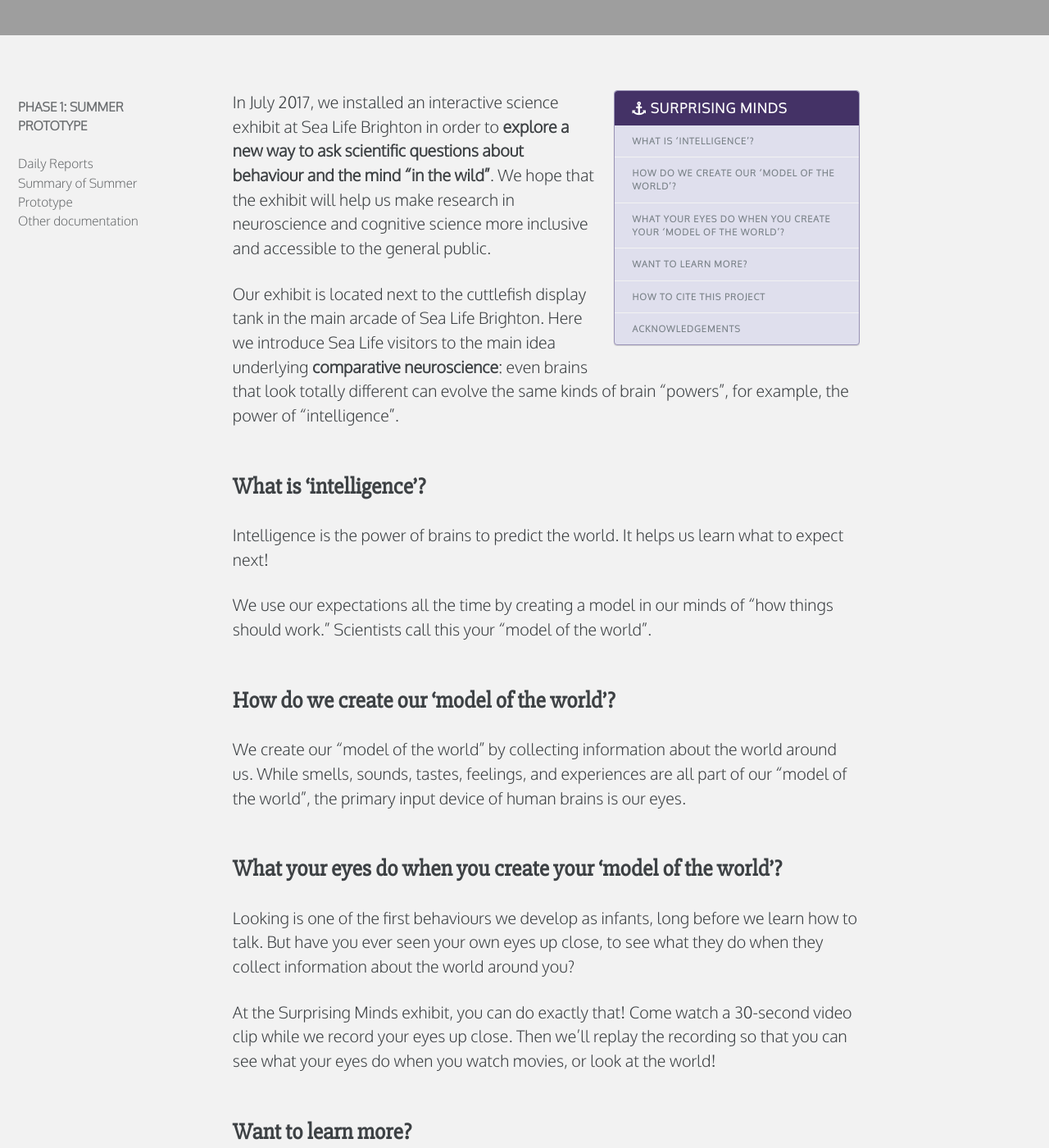
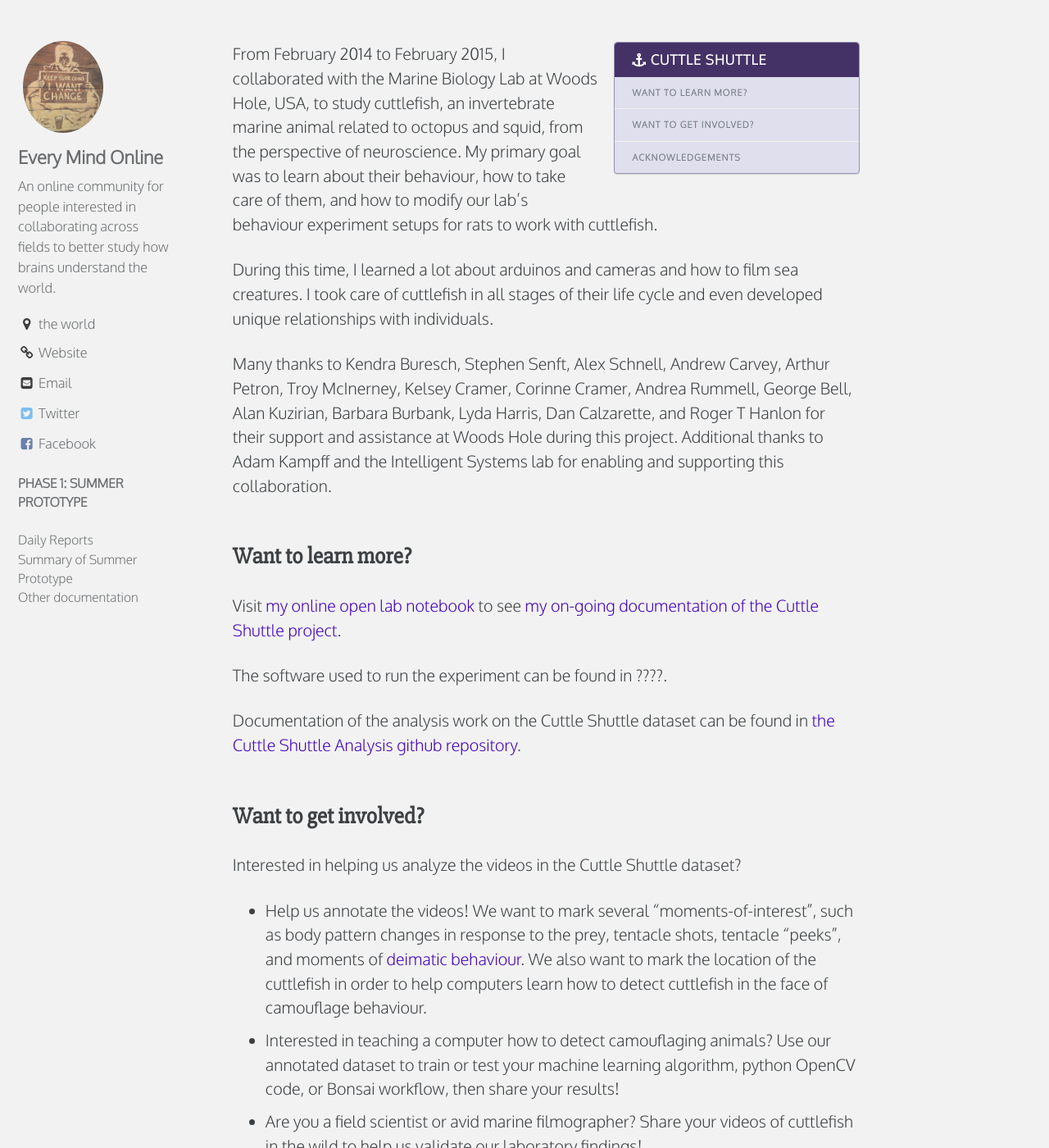
Before and after one commit to everymind/CuttleShuttle, a Jekyll site: the page built from index.md, in a window 1280 px wide and 1400 px high, scrolled down 1017 px. Shown: the whole window at 82% size. Built offline with Jekyll 4.4.1, drawn with Linux system fonts in a browser that asks for light colours; some of the changed text lies outside the part shown.

Commit message:
Update index.md

```diff
--- a/index.md
+++ b/index.md
@@ -1,90 +1,76 @@
 ---
 layout: single
-author_profile: false
+author_profile: Danbee Kim
 header:
-  image: /assets/images/SurprisingMinds_header_small.png
-excerpt: "An exhibit at Sea Life Brighton that uses eye-tracking to bring neuroscience 'into the wild'! "
+  image: /assets/images/Cuttles.png
+excerpt: "From February 2014 to February 2015, I collaborated with the Marine Biology Lab at Woods Hole, USA, to study cuttlefish, an invertebrate marine animal related to octopus and squid, from the perspective of neuroscience. My primary goal was to learn about their behaviour, how to take care of them, and how to modify our lab’s behaviour experiment setups for rats to work with cuttlefish."
 sidebar:
   nav: docs
 tags:
-  - Sea Life Brighton
+  - Cuttle Shuttle
   - projects
-  - exhibit
-  - science in the wild
+  - Woods Hole USA
 gallery:
-  - url: https://www.ucl.ac.uk/swc
-    image_path: /assets/images/SWClogo.png
-    alt: "Sainsbury Wellcome Center for Neural Circuits and Behaviour"
-    title: "Sainsbury Wellcome Center for Neural Circuits and Behaviour"
-  - url: https://www.visitsealife.com/brighton/
-    image_path: /assets/images/SEALIFEBrightonLogo.png
-    alt: "Sea Life Brighton"
-    title: "Sea Life Brighton"
+  - url: http://neuro.fchampalimaud.org/en/
+    image_path: /assets/images/CFLogo-notext-CMYK.png
+    alt: "Champalimaud Centre for the Unknown, Portugal"
+    title: "Champalimaud Centre for the Unknown, Portugal"
+  - url: http://www.mbl.edu/
+    image_path: /assets/images/MBL_logo.jpg
+    alt: "Marine Biological Laboratory, USA"
+    title: "Marine Biological Laboratory, USA"
+  - url: https://www.whoi.edu/
+    image_path: /assets/images/WoodsHole_LogoBlueTrans.png
+    alt: "Woods Hole Oceanographic Institute, USA"
+    title: "Woods Hole Oceanographic Institute, USA"
 ---
 
-{% include toc icon="anchor" title="Surprising Minds" %}
+{% include toc icon="anchor" title="Cuttle Shuttle" %}
 
-In July 2017, we installed an interactive science exhibit at Sea Life Brighton in order to **explore a new way to ask scientific questions about behaviour and the mind "in the wild"**. We hope that the exhibit will help us make research in neuroscience and cognitive science more inclusive and accessible to the general public.
+From February 2014 to February 2015, I collaborated with the Marine Biology Lab at Woods Hole, USA, to study cuttlefish, an invertebrate marine animal related to octopus and squid, from the perspective of neuroscience. My primary goal was to learn about their behaviour, how to take care of them, and how to modify our lab’s behaviour experiment setups for rats to work with cuttlefish.
 
-Our exhibit is located next to the cuttlefish display tank in the main arcade of Sea Life Brighton. Here we introduce Sea Life visitors to the main idea underlying **comparative neuroscience**: even brains that look totally different can evolve the same kinds of brain "powers", for example, the power of "intelligence".
+During this time, I learned a lot about arduinos and cameras and how to film sea creatures. I took care of cuttlefish in all stages of their life cycle and even developed unique relationships with individuals.
 
-## What is 'intelligence'?
-
-Intelligence is the power of brains to predict the world. It helps us learn what to expect next!
-
-We use our expectations all the time by creating a model in our minds of "how things should work." Scientists call this your "model of the world".
-
-## How do we create our 'model of the world'?
-
-We create our "model of the world" by collecting information about the world around us. While smells, sounds, tastes, feelings, and experiences are all part of our "model of the world", the primary input device of human brains is our eyes.
-
-## What your eyes do when you create your 'model of the world'?
-
-Looking is one of the first behaviours we develop as infants, long before we learn how to talk. But have you ever seen your own eyes up close, to see what they do when they collect information about the world around you?
-
-At the Surprising Minds exhibit, you can do exactly that! Come watch a 30-second video clip while we record your eyes up close. Then we'll replay the recording so that you can see what your eyes do when you watch movies, or look at the world!
+Many thanks to Kendra Buresch, Stephen Senft, Alex Schnell, Andrew Carvey, Arthur Petron, Troy McInerney, Kelsey Cramer, Corinne Cramer, Andrea Rummell, George Bell, Alan Kuzirian, Barbara Burbank, Lyda Harris, Dan Calzarette, and Roger T Hanlon for their support and assistance at Woods Hole during this project. Additional thanks to Adam Kampff and the Intelligent Systems lab for enabling and supporting this collaboration.
 
 ## Want to learn more?
 
-Check out our [project blog](/SurprisingMinds/categories/) for documentation of the project, and recent news and updates!
+Visit [my online open lab notebook](http://www.danbeekim.org/open-lab-notebook/) to see [my on-going documentation of the Cuttle Shuttle project](http://www.danbeekim.org/open-lab-notebook/cuttlefish-hunting-behavior/).
 
-The software used to run the interactive station can be found in [the Surprising Minds Exhibit github repository](https://github.com/everymind/SurprisingMinds-Exhibit).
+The software used to run the experiment can be found in ????.
 
-Our analyses of the exhibit's datasets can be found in [the Surprising Minds Analysis github repository](https://github.com/everymind/SurprisingMinds-Analysis).
+Documentation of the analysis work on the Cuttle Shuttle dataset can be found in [the Cuttle Shuttle Analysis github repository](https://github.com/everymind/CuttleShuttle-Analysis).
 
-Share your thoughts, photos, and videos of the exhibit on twitter, instagram, and facebook using #surprisingminds and #everymindonline!
+## Want to get involved?
 
-## How to cite this project
+Interested in helping us analyze the videos in the Cuttle Shuttle dataset?
 
-Kim D, Perkins K, Ramble C, Garnade H, Lopes G, Quinones D, Campbell-Russo R, Lischenko F, O'Brien C, Nakajima R, Hanlon RT, Blaney I, McNaught K, Barrett R, Stopps M, Fergus K, Taylor-Gee A, Osorio D, The EveryMind Team, Kampff A. *Surprising Minds*. Interactive installation and crowd human behaviour experiment. Installed 4 July 2017 at Sea Life Brighton, Brighton, UK.
+- Help us annotate the videos! We want to mark several "moments-of-interest", such as body pattern changes in response to the prey, tentacle shots, tentacle "peeks", and moments of [deimatic behaviour](https://en.wikipedia.org/wiki/Deimatic_behaviour). We also want to mark the location of the cuttlefish in order to help computers learn how to detect cuttlefish in the face of camouflage behaviour.
+- Interested in teaching a computer how to detect camouflaging animals? Use our annotated dataset to train or test your machine learning algorithm, python OpenCV code, or Bonsai workflow, then share your results!
+- Are you a field scientist or avid marine filmographer? Share your videos of cuttlefish in the wild to help us validate our laboratory findings!
+
+Interested in discussing the premises and hypotheses underlying this project? We are looking for input on the following questions:
+
+- Why do cuttlefish make the "tentacle shot pattern"?
+- How much can we read about the cuttlefish nervous system just by looking at their skin, given the tight coupling between neurons and chromatophores?
+- What is a brain? What is a nervous system? How do we know when they are intelligent, or at least acting intelligently?
+- How do cuttlefish see?
+
+If you have any other questions you want to talk about, or if you have other ideas for understanding this dataset, [I would love to hear from you!](mailto:danbee@alum.mit.edu)
 
 ## Acknowledgements
 
-| [Danbee Kim](mailto:danbee@alum.mit.edu) | Project Co-Lead | Sainsbury Wellcome Centre for Neural Circuits and Behaviour  |
-| Kerry Perkins    | Project Co-Lead   | [Sea Life Brighton](https://www.visitsealife.com/brighton/) |
-| Clive Ramble     | Design and Fabrication of outer casing for eye-tracking station | [Sol Vin](mailto:info@sol-vin.com)  |
-| Hazel Garnade    | Design and Fabrication of outer casing for eye-tracking station | [Sol Vin](mailto:info@sol-vin.com)  |
-| Goncalo Lopes    | Eyetracking Software | Sainsbury Wellcome Centre for Neural Circuits and Behaviour |
-| Dario Quinones   | Eyetracking Hardware | Sainsbury Wellcome Centre for Neural Circuits and Behaviour |
-| Reanna Campbell-Russo | Pilot Data Collection | Nuffield Research Placements|
-| [Fedor Lischenko](mailto:Fedor-LN@ya.ru) | Video content contributor | Russian Federal Research Institute of Fisheries and Oceanography |
-| [Caitlin O'Brien](mailto:ceobrien5@gmail.com) | Video content contributor | Université de Caen Normandie |
-| [Ryuta Nakajima](http://ryutanakajima.com/) | Video content contributor | Independent Artist |
-| Joanna Nogueira | Video content contributor | Sainsbury Wellcome Centre for Neural Circuits and Behaviour |
-| Roger T. Hanlon | Video content contributor | Marine Biological Laboratory, Woods Hole, USA |
-| Ian Blaney       | Stores and Logistics Manager | Sainsbury Wellcome Centre |
-| Kirsty McNaught  | Eyetracking Systems Consultant | Gatsby Computational Neuroscience Unit |
-| Robb Barrett     | Prototyping and fabrication assistance | Sainsbury Wellcome Centre |
-| Martyn Stopps    | Prototyping and fabrication assistance | Sainsbury Wellcome Centre |
-| Karen Fergus     | Administrative assistance | Sainsbury Wellcome Centre |
-| Adam Kampff      | PhD Advisor | Sainsbury Wellcome Centre for Neural Circuits and Behaviour |
+Project contributors are listed with the university/institute affiliations they held at the time of data collection on this project (February 2014 thru February 2015).
+
+| [Danbee Kim](danbeekim.org) | Project Lead | International Neuroscience Doctoral Programme, Champalimaud Centre for the Unknown |
+| Kendra Buresch | Cuttlefish Care Training | Marine Biological Laboratory, Woods Hole, USA |
+| Goncalo Lopes  | Bonsai assistance | International Neuroscience Doctoral Programme, Champalimaud Centre for the Unknown |
+| Andrew Carvey  | Arduino assistance | Independent Engineer |
+| Roger T. Hanlon | Collaborator, PI of hosting laboratory | Marine Biological Laboratory, Woods Hole, USA |
+| Adam Kampff     | PhD Advisor | International Neuroscience Doctoral Programme, Champalimaud Centre for the Unknown |
 
 **Many additional thanks to**
 
-The EveryMind Team for continuous and unflagging support and enthusiasm;
+The Intelligent Systems Lab for their continuous and unflagging support and enthusiasm.
 
-Alice Taylor-Gee (Sainsbury Wellcome Centre) for nurturing a momentum for public outreach and engagement at the Sainsbury Wellcome Centre, and for connecting us with the Nuffield Research Placement program;
-
-and Daniel Osorio (Sussex University) for initiating the collaboration with Sea Life Brighton.
-
-{% include gallery caption="This exhibit is sponsored by the Sainsbury Wellcome Centre and hosted by Sea Life Brighton" %}
+{% include gallery caption="This project was supported by the above institutions" %}
```
